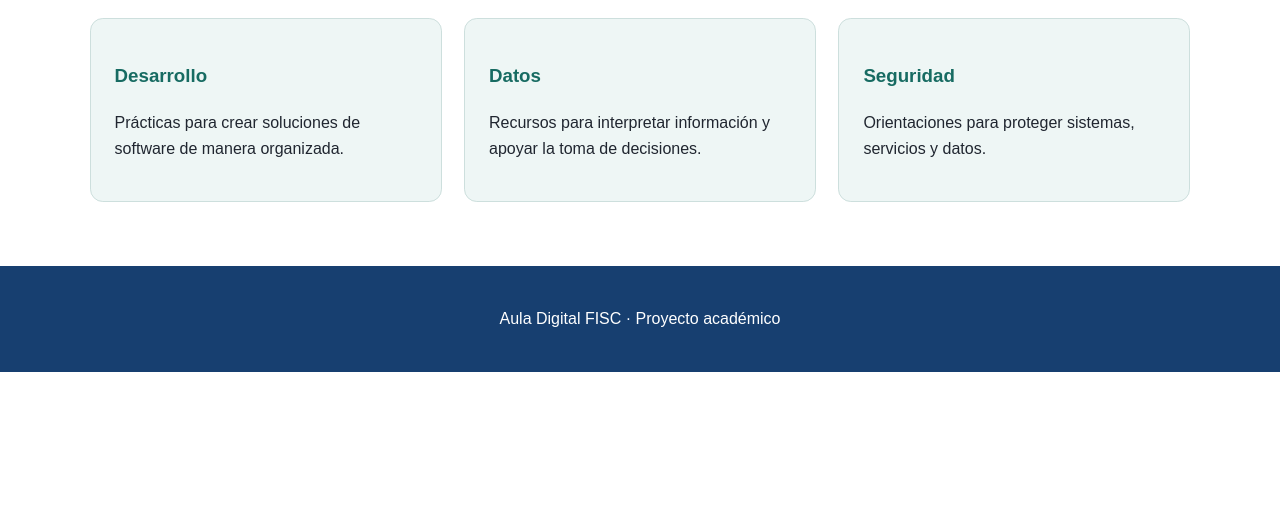
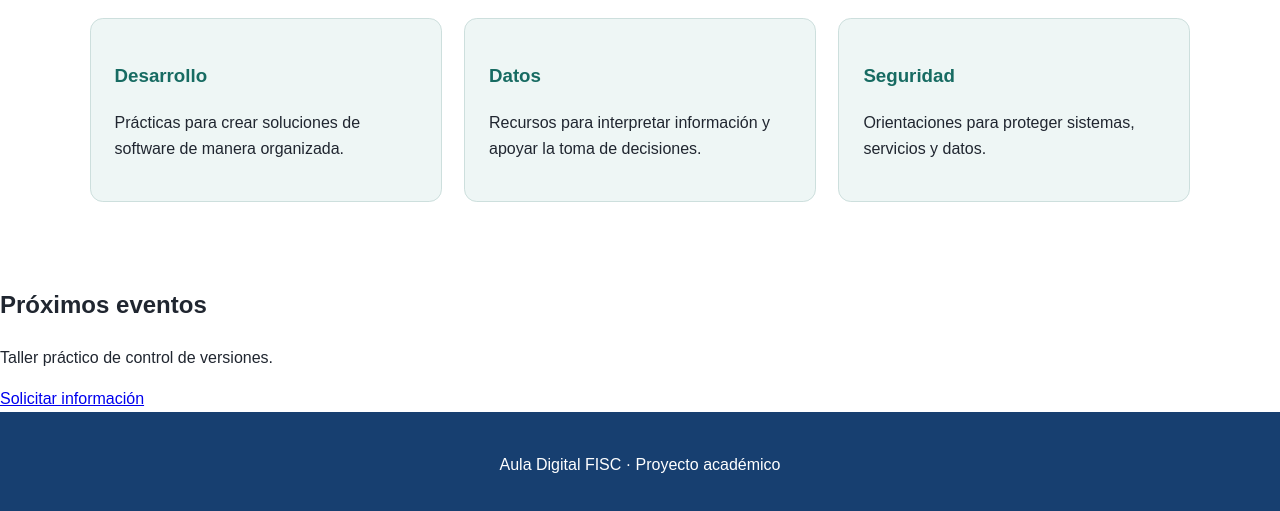
Before and after one commit to alejo717-ux/Parcial_AlejandroMartinez, a plain HTML site: page index.html in a window 1280 px wide. Shown: the part 752-1263 px from the top of the page. Before the commit the page ends 1124 px from the top, so only its background shows below. Drawn offline with Linux system fonts and the light colour scheme.

Commit message:
Se modificó la línea 51 del index.html

```diff
--- a/index.html
+++ b/index.html
@@ -48,7 +48,11 @@
             </div>
         </section>
 
-        <!-- El bloque de eventos será incorporado durante el parcial. -->
+          <section id="eventos">
+            <h2>Próximos eventos</h2>
+            <p>Taller práctico de control de versiones.</p>
+            <a href="mailto:aula.digital@utp.ac.pa">Solicitar información</a>
+        </section>
     </main>
 
     <footer>
```
